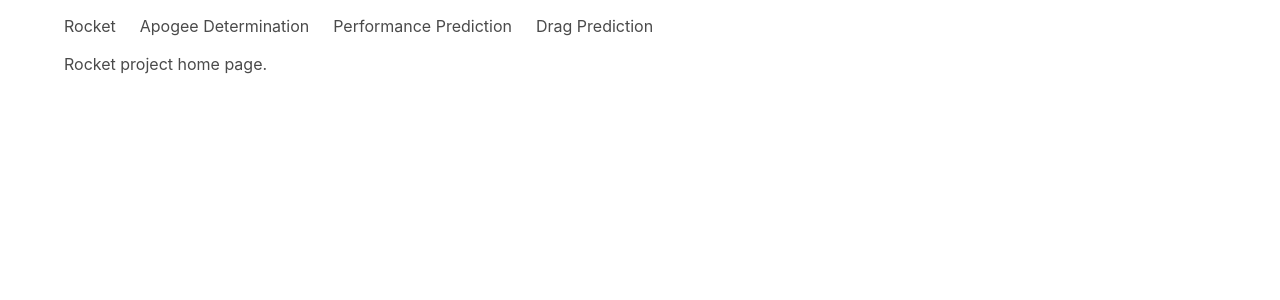
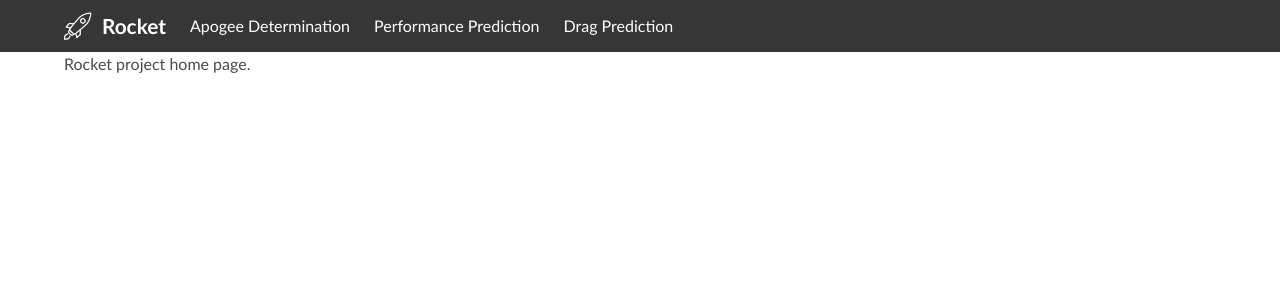
Before and after one commit to dutgriff/rocket, a Vue app: page / in a window 1280 px wide. Shown: the top 300 px of the page. Built offline with nearby package versions, Linux system fonts and the light colour scheme.

Commit message:
Added Navbar brand icon and styling

```diff
--- a/src/App.vue
+++ b/src/App.vue
@@ -1,12 +1,9 @@
 <template>
   <div id="app">
-    <nav class="navbar" role="navigation" aria-label="main navigation">
+    <nav class="navbar is-dark" role="navigation" aria-label="main navigation">
       <div class="container">
         <div class="navbar-brand">
-          <!--<a class="navbar-item" href="https://bulma.io">
-            <img src="https://bulma.io/images/bulma-logo.png" width="112" height="28">
-          </a>-->
-          <router-link to="/home" class="navbar-item">Rocket</router-link>
+          <router-link to="/home" class="navbar-item"><img src="/rocket-white.png">Rocket</router-link>
 
           <a role="button" class="navbar-burger burger" v-bind:class="{ 'is-active': navMenuVisible }" v-on:click="toggleNavMenu"
               aria-label="menu" aria-expanded="false">
--- a/src/sass/styles.scss
+++ b/src/sass/styles.scss
@@ -1,3 +1,14 @@
 @charset "utf-8";
+@import "../../node_modules/bulma/sass/utilities/initial-variables.sass";
+
+$family-primary: "Source Sans Pro", Calibri, Candara, Arial, sans-serif;
 
 @import "../../node_modules/bulma/bulma.sass";
+
+.navbar .navbar-brand {
+  img {
+    margin-right: 10px;
+  }
+  font-size: 1.3em;
+  font-weight: 700;
+}
```
Also changed, not shown: public/rocket-white.png (added), public/styles.css.
